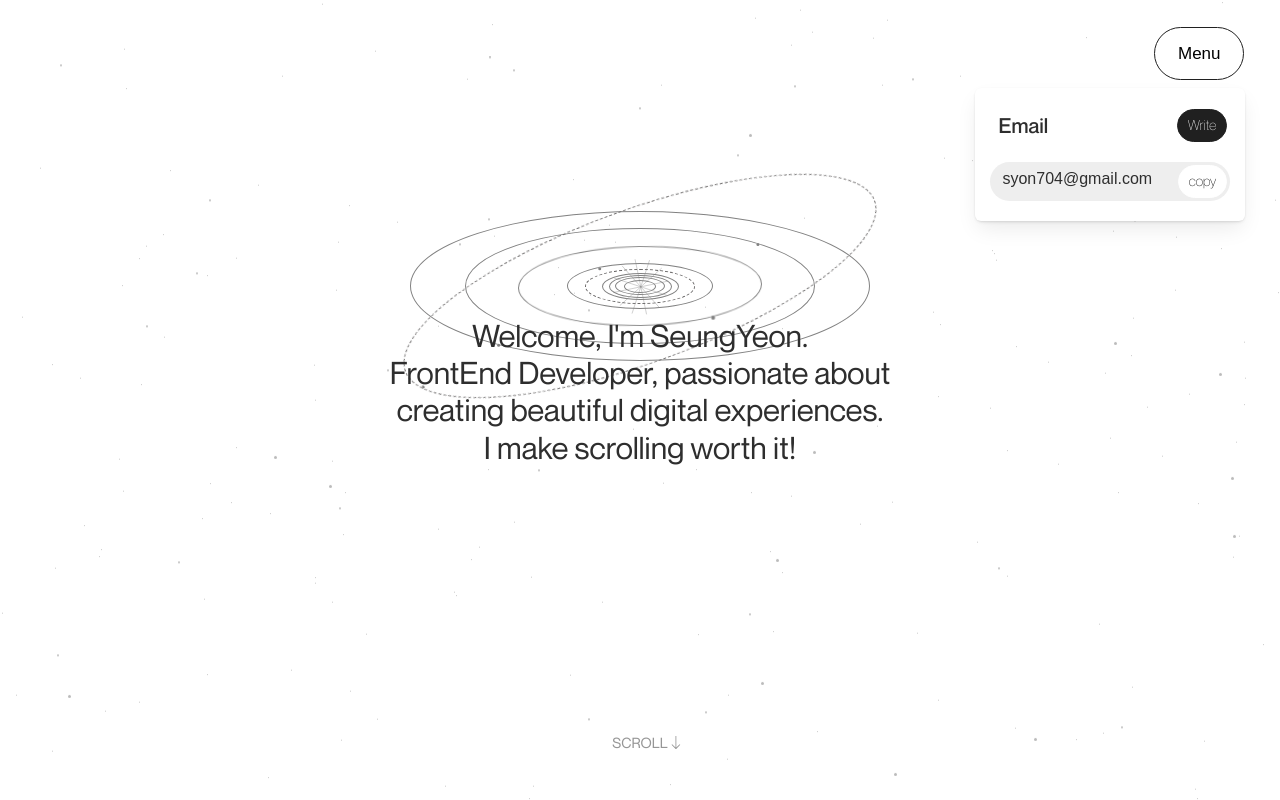
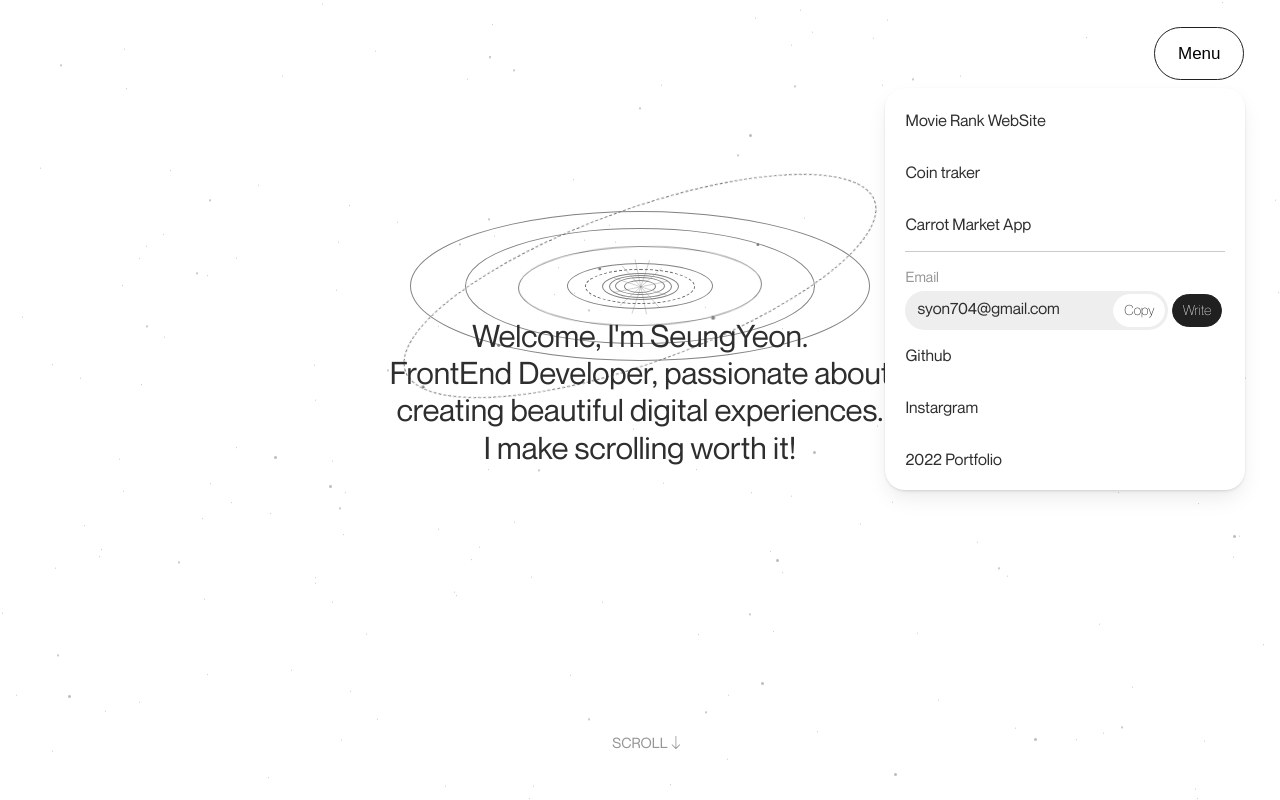
Before and after one commit to jliliflora/portfolio2024, a React (Create React App) app: page / in a window 1280 px wide. Both pictures are taken after a click on the button "Menu". Shown: the top 800 px of the page. Built offline with nearby package versions, Linux system fonts and the light colour scheme.

Commit message:
nav 추가 수정

```diff
--- a/src/components/main/Navigation.tsx
+++ b/src/components/main/Navigation.tsx
@@ -92,7 +92,7 @@ const ToggleSub = styled(motion.div)`
   width: 270px;
   padding: 15px;
   background-color: #ffffff;
-  border-radius: 6px;
+  border-radius: 20px;
   transform-origin: 50% -30px;
   box-shadow: rgba(0, 0, 0, 0.157) 0px 0.602187px 3.32481px -1.08333px,
     rgba(0, 0, 0, 0.145) 0px 2.28853px 5.03477px -2.16667px,
@@ -130,13 +130,14 @@ const MenuBtn = styled.button<{ show: boolean }>`
   perspective: 2000px;
 `;
 const ToggleMenuBox = styled(motion.div)`
+  cursor: default;
   position: absolute;
   top: 60px;
-  left: -180px;
-  width: 270px;
-  padding: 15px;
+  left: -270px;
+  width: 360px;
+  padding: 15px 20px;
   background-color: #ffffff;
-  border-radius: 6px;
+  border-radius: 20px;
   transform-origin: 50% -30px;
   box-shadow: rgba(0, 0, 0, 0.157) 0px 0.602187px 3.32481px -1.08333px,
     rgba(0, 0, 0, 0.145) 0px 2.28853px 5.03477px -2.16667px,
--- a/src/components/main/ToggleEmailBox.tsx
+++ b/src/components/main/ToggleEmailBox.tsx
@@ -23,6 +23,7 @@ const ToggleSubCnt = styled.div`
   color: #2e2e2e;
   /* padding: 1em; */
   font-size: 1rem;
+  font-family: "neue_montrealregular";
   /* border: 1px solid black; */
 `;
 const WriteButton = styled.button`
--- a/src/components/main/ToggleMenu.tsx
+++ b/src/components/main/ToggleMenu.tsx
@@ -1,3 +1,4 @@
+import { useState } from "react";
 import styled from "styled-components";
 
 const ToggleCntBox = styled.div`
@@ -8,9 +9,20 @@ const ToggleCnt = styled.div`
   display: flex;
   justify-content: space-between;
   color: #2e2e2e;
-  /* padding: 1em; */
+  padding: 1rem 0rem;
   font-size: 1rem;
+  font-family: "neue_montrealregular";
   /* border: 1px solid black; */
+`;
+const ToggleEmailCnt = styled.div`
+  display: flex;
+  justify-content: space-between;
+  width: 300px;
+  color: #2e2e2e;
+  background-color: #eee;
+  border-radius: 22px;
+  font-size: 1rem;
+  font-family: "neue_montrealregular";
 `;
 const WriteButton = styled.button`
   background-color: #202020;
@@ -49,33 +61,64 @@ const CopyButton = styled.button`
 `;
 
 function ToggleMenu() {
+  //copy button
+  const [copied, setCopied] = useState(false);
+
+  const textToCopy = "syon704@gmail.com"; // 복사할 텍스트
+
+  const handleCopy = async (e: React.MouseEvent<HTMLButtonElement>) => {
+    e.stopPropagation(); // 부모 요소로의 이벤트 전파 막기
+    try {
+      await navigator.clipboard.writeText(textToCopy); // 클립보드에 텍스트 복사
+      setCopied(true); // 복사 성공 시 상태 업데이트
+      setTimeout(() => setCopied(false), 2000); // 2초 후 상태 초기화
+    } catch (err) {
+      console.error("Failed to copy text: ", err);
+    }
+  };
+  //navhandler
+  const handleScroll = (sectionId: string) => {
+    const sectionElement = document.getElementById(sectionId);
+    if (sectionElement) {
+      sectionElement.scrollIntoView({ behavior: "smooth" });
+    }
+  };
+
   return (
     <div>
       <ToggleCntBox>
-        <ToggleCnt style={{ padding: "0.2rem 0rem 1rem 0.5rem" }}>
-          <span
+        <ToggleCnt
+          onClick={() => handleScroll("section1")}
+          style={{ paddingTop: "0.5rem", cursor: "pointer" }}
+        >
+          Movie Rank WebSite
+        </ToggleCnt>
+        <ToggleCnt>Coin traker</ToggleCnt>
+        <ToggleCnt>Carrot Market App</ToggleCnt>
+        <ToggleCnt
           style={{
-              fontSize: "1.3rem",
-              fontFamily: "neue_montrealmedium",
-              padding: "0",
-              marginTop: "7px",
+            borderTop: "0.3px solid #cacaca",
+            padding: "1rem 0 0.3rem 0",
+            color: "rgb(150, 150, 150)",
+            fontSize: "0.9rem",
           }}
         >
           Email
-          </span>
-          <WriteButton>Write</WriteButton>
         </ToggleCnt>
-        <ToggleCnt
-          style={{
-            backgroundColor: "#eeeeee",
-            borderRadius: "22px",
-          }}
-        >
+        <ToggleCnt style={{ padding: "0" }}>
+          <ToggleEmailCnt>
             <span style={{ padding: "0", margin: "8px 0 0 12px" }}>
               syon704@gmail.com
             </span>
-          <CopyButton>copy</CopyButton>
+            <CopyButton onClick={handleCopy}>
+              {copied ? "Copied!" : "Copy"}
+            </CopyButton>
+          </ToggleEmailCnt>
+          <WriteButton>Write</WriteButton>
         </ToggleCnt>
+        <ToggleCnt>Github</ToggleCnt>
+        <ToggleCnt>Instargram</ToggleCnt>
+        <ToggleCnt style={{ paddingBottom: "0" }}>2022 Portfolio</ToggleCnt>
       </ToggleCntBox>
     </div>
   );
```
Lines whose indentation alone changed are shown as unchanged.
